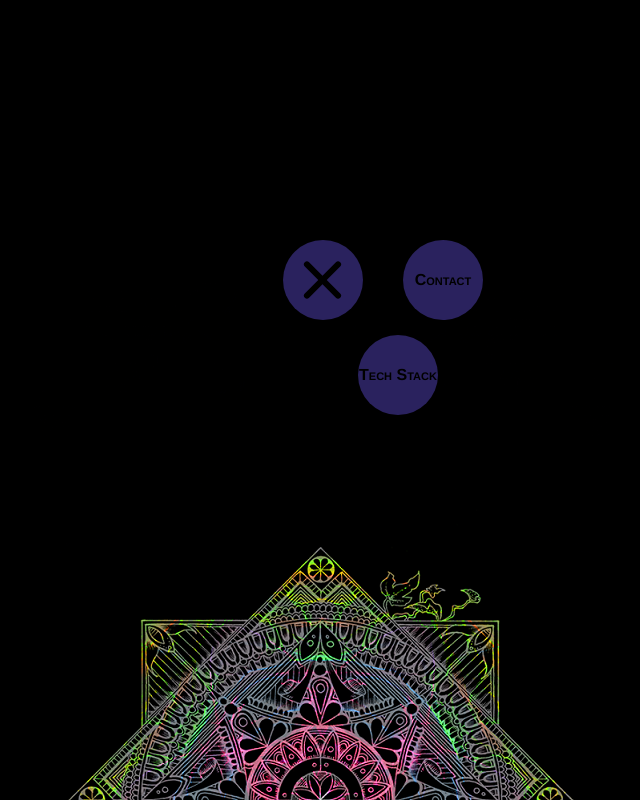
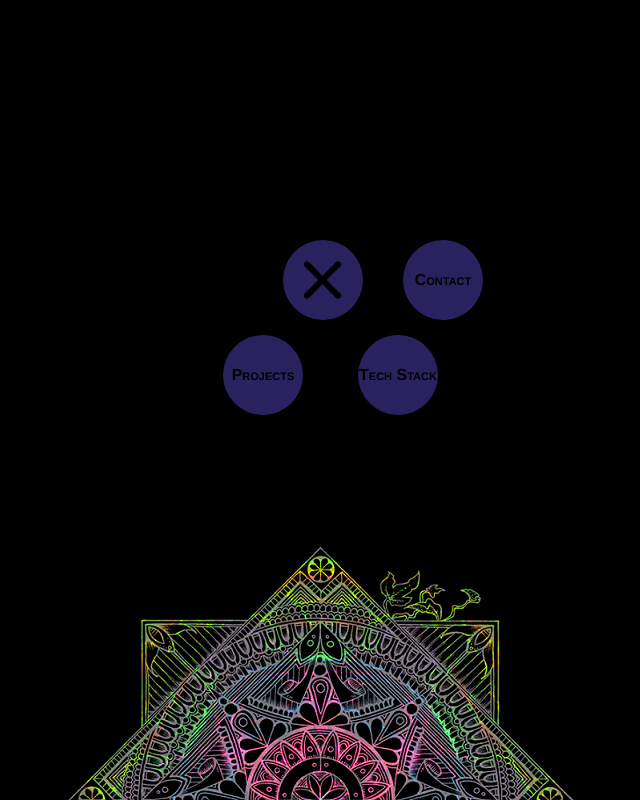
Before and after one commit to annakatarina1994/AnimationPractice, a plain HTML site: page index.html in a window 1280 px wide. Both pictures are taken after a click on the element 640 px from the left and 280 px from the top of the page. Shown: the whole page, without its empty margins (317-957 px from the left). Drawn offline with Linux system fonts and the light colour scheme.

Commit message:
Projects button created and animated

```diff
--- a/index.html
+++ b/index.html
@@ -24,14 +24,14 @@
     <div class="techStack">
       Tech Stack
     </div>
-    <!--
-<div class="projects">
-  Projects
-</div>
 
-<div class="aboutMe">
-  About
-</div> -->
+    <div class="projects">
+      Projects
+    </div>
+
+    <!-- <div class="aboutMe">
+      About
+    </div> -->
   </div>
 
   <script src="main.js"></script>
--- a/main.js
+++ b/main.js
@@ -16,6 +16,12 @@ menuBtn.addEventListener('click', ()=>{
     techStackBtn.classList.remove('close');
     techStackBtn.classList.add('open');
 
+    projectsBtn.classList.remove('close');
+    projectsBtn.classList.add('open');
+
+    // aboutBtn.classList.remove('close');
+    // aboutBtn.classList.add('open');
+
     menuOpen = true;
   } else {
     menuBtn.classList.remove('open');
@@ -25,16 +31,13 @@ menuBtn.addEventListener('click', ()=>{
 
     techStackBtn.classList.remove('open');
     techStackBtn.classList.add('close');
+
+    projectsBtn.classList.remove('open');
+    projectsBtn.classList.add('close');
+
+    // aboutBtn.classList.remove('open');
+    // aboutBtn.classList.add('close');
+
     menuOpen = false;
   }
 });
-
-// menuBtn.addEventListener('click', ()=>{
-//   if(!menuOpen){
-//     techStackBtn.classList.add('open');
-//     menuOpen = true;
-//   } else {
-//     techStackBtn.classList.remove('open');
-//     menuOpen = false;
-//   }
-// })
--- a/styles/style.scss
+++ b/styles/style.scss
@@ -161,3 +161,43 @@ body{
   from {top: -65px; left:35px;}
   to {top: $navPosition; left: -40px}
 }
+
+.projects{
+  width: 80px;
+  height: 80px;
+  background:rgb(42, 34, 94);
+  border-radius: 50%;
+  font-family: 'Franklin Gothic Medium', 'Arial Narrow', Arial, sans-serif;
+  font-variant: small-caps;
+  font-weight: bolder;
+  color: black;
+  display: flex;
+  justify-content: center;
+  align-items: center;
+  position: absolute;
+  top: $navPosition;
+  z-index: 1;
+}
+
+.projects.open{
+  animation-name: projectsOpen;
+  animation-duration: 1.2s;
+  animation-fill-mode: forwards;
+  animation-delay: .6s;
+}
+
+.projects.close{
+  animation-name: projectsClose;
+  animation-duration: 1s;
+  animation-fill-mode: forwards;
+}
+
+@keyframes projectsOpen{
+  from {top: $navPosition; left: -40px}
+  to {top: -65px; left:-100px;}
+}
+
+@keyframes projectsClose{
+  from {top: -65px; left:-100px;}
+  to {top: $navPosition; left: -40px}
+}
```
Also changed, not shown: styles/style.css, 1 other file.
